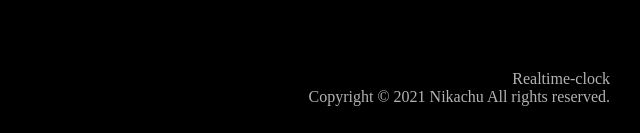
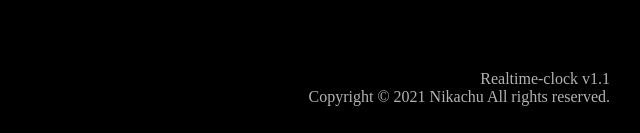
Before and after one commit to nikachu2012/realtime-clock, a plain HTML site: page index.html in a window 1280 px wide. Shown: the part 664-797 px from the top of the page, 640-1280 px from the left. Drawn offline with Linux system fonts and the light colour scheme.

Commit message:
Version表記追加

```diff
--- a/index.html
+++ b/index.html
@@ -27,7 +27,7 @@
     </div><!--split-item split-right-->
   </div><!--split-->
   <div class="upper">
-    Realtime-clock<br>
+    Realtime-clock v1.1<br>
     Copyright &copy; 2021 Nikachu All rights reserved.
   </div>
 
```
